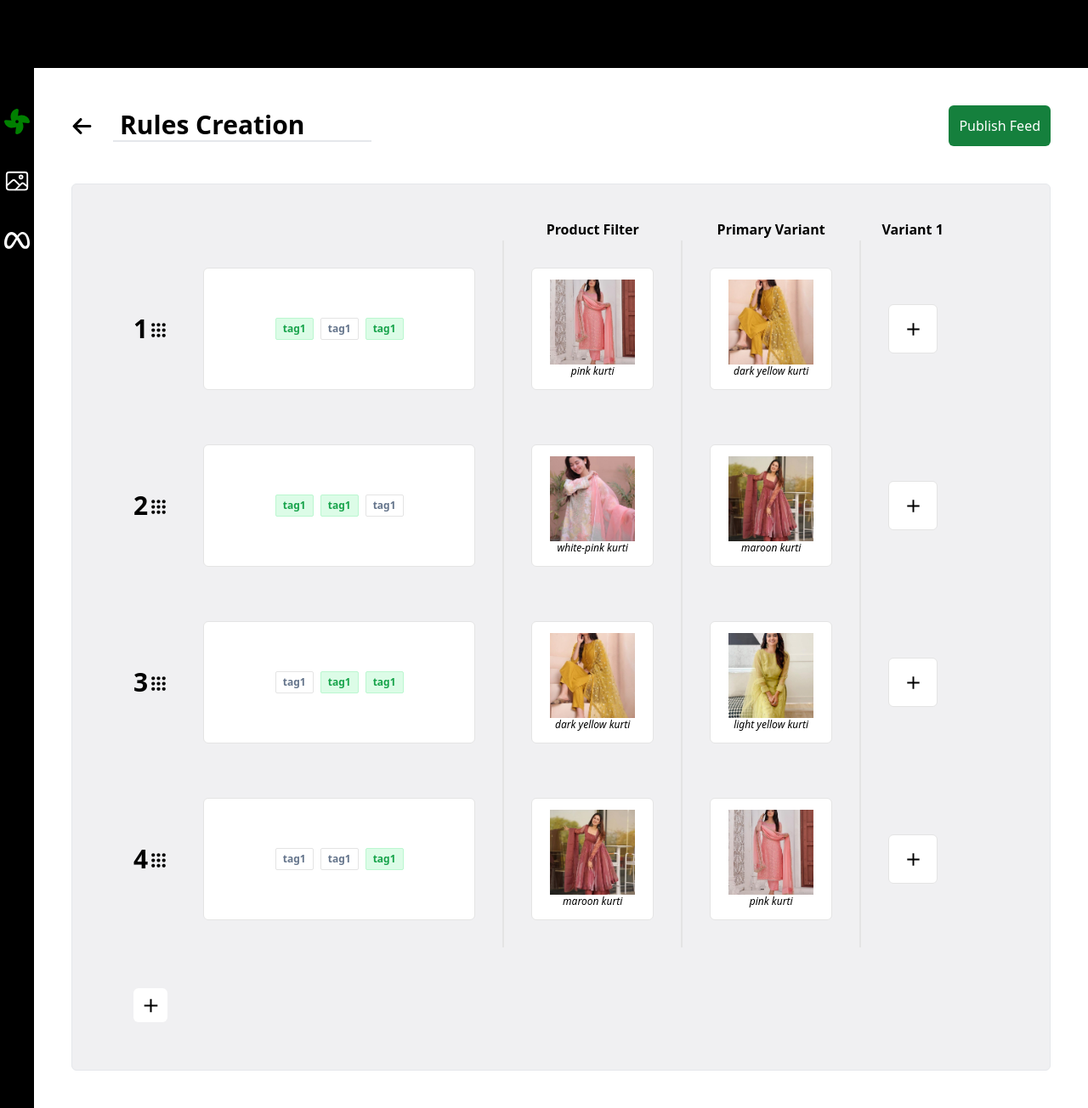
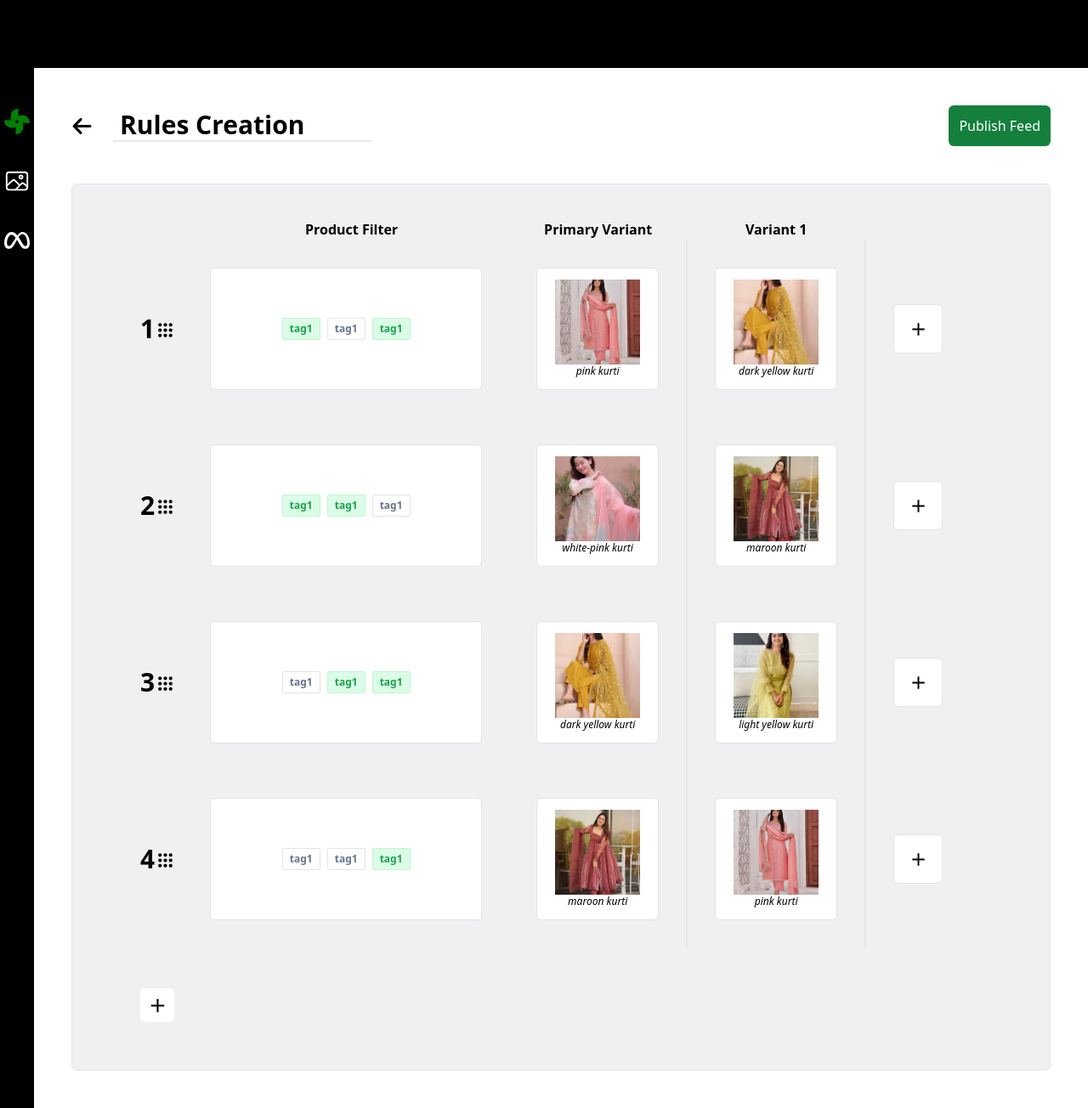
Before and after one commit to saswatimahanta/retainiq-assignment, a Next.js app: page / in a window 1280 px wide. Shown: the whole page at 85% size. Built offline with nearby package versions, Linux system fonts and the light colour scheme.

Commit message:
column indexing fixed

```diff
--- a/app/components/Row.js
+++ b/app/components/Row.js
@@ -85,10 +85,9 @@ const Row = ({
 
   return (
     <tr ref={ref} className="h-[13rem] cursor-move group" onClick={() => setParentIndex(index)}>
-      <td className="sticky top-0 left-0 z-20 px-8 border-r-2 border-[#E4E4E4] bg-[#F0F0F2]">
+      <td className="sticky top-0 left-0 z-20 pr-8 pl-[5rem] bg-[#F0F0F2]">
         <div className='flex items-center gap-10'>
           <div className="relative">
-            {/* Delete button controlled by row hover */}
             <div
               className="absolute top-[-57%] right-[18%] cursor-pointer opacity-0 group-hover:opacity-100 transition-opacity duration-300"
               onClick={() => handleDeleteRows(index)}
--- a/app/constants.js
+++ b/app/constants.js
@@ -5,7 +5,7 @@ import image21 from "./assets/image3.png"
 import image22 from "./assets/image4.png"
 import image31 from "./assets/image5.png"
 
-const initialHeaderRows = ["", "Product Filter", "Primary Variant", "Variant 1"];
+const initialHeaderRows = ["Product Filter", "Primary Variant", "Variant 1"];
 
 const initialRowData = [
   {
--- a/app/page.js
+++ b/app/page.js
@@ -66,7 +66,7 @@ export default function Home() {
 
   setRowHeaders((prevRowHeaders) => [
     ...prevRowHeaders,
-    `Variant ${prevRowHeaders.length - 2}`,
+    `Variant ${prevRowHeaders.length - 1}`,
   ])
   }
 
@@ -145,13 +145,13 @@ export default function Home() {
       <button className="p-3 bg-green-700 text-white rounded-md">Publish Feed</button>
     </div>
     {isClient &&
-    <div className="relative m-11 w-[90vw] overflow-x-auto no-scrollbar min-h-[60vh] border border-[#E4E4E4]-500 p-10 bg-[#F0F0F2] rounded-md">
+    <div className="relative m-11 w-[90vw] overflow-x-auto no-scrollbar min-h-[60vh] border border-[#E4E4E4]-500 p-10 pl-0 bg-[#F0F0F2] rounded-md">
       <DndProvider backend={HTML5Backend}>
         <table>
           <thead>
             <tr className="">
               {rowHeaders.map((header, index)=>(
-                <th className={index==0 ? 'sticky top-[0] left-[2px] pl-[9rem] z-2 bg-[#F0F0F2]': ''} key={index}>{header}</th>
+                <th className={index==0 ? 'sticky top-[0] left-0 pl-[9rem] z-2 bg-[#F0F0F2]': ''} key={index}>{header}</th>
               ))}
             </tr>
           </thead>
@@ -175,7 +175,7 @@ export default function Home() {
           </tbody>
         </table>
       </DndProvider>
-      <div className="bg-white w-[2.5rem] h-[2.5rem] flex justify-center items-center rounded-md border-[#E4E4E4] cursor-pointer translate-x-[2rem]
+      <div className="bg-white w-[2.5rem] h-[2.5rem] flex justify-center items-center rounded-md border-[#E4E4E4] cursor-pointer translate-x-[5rem]
       translate-y-[3rem] mb-[4rem] sticky top-0 left-0"
       onClick={handleAddRows}>
         <IoMdAdd size={25}/>
```
